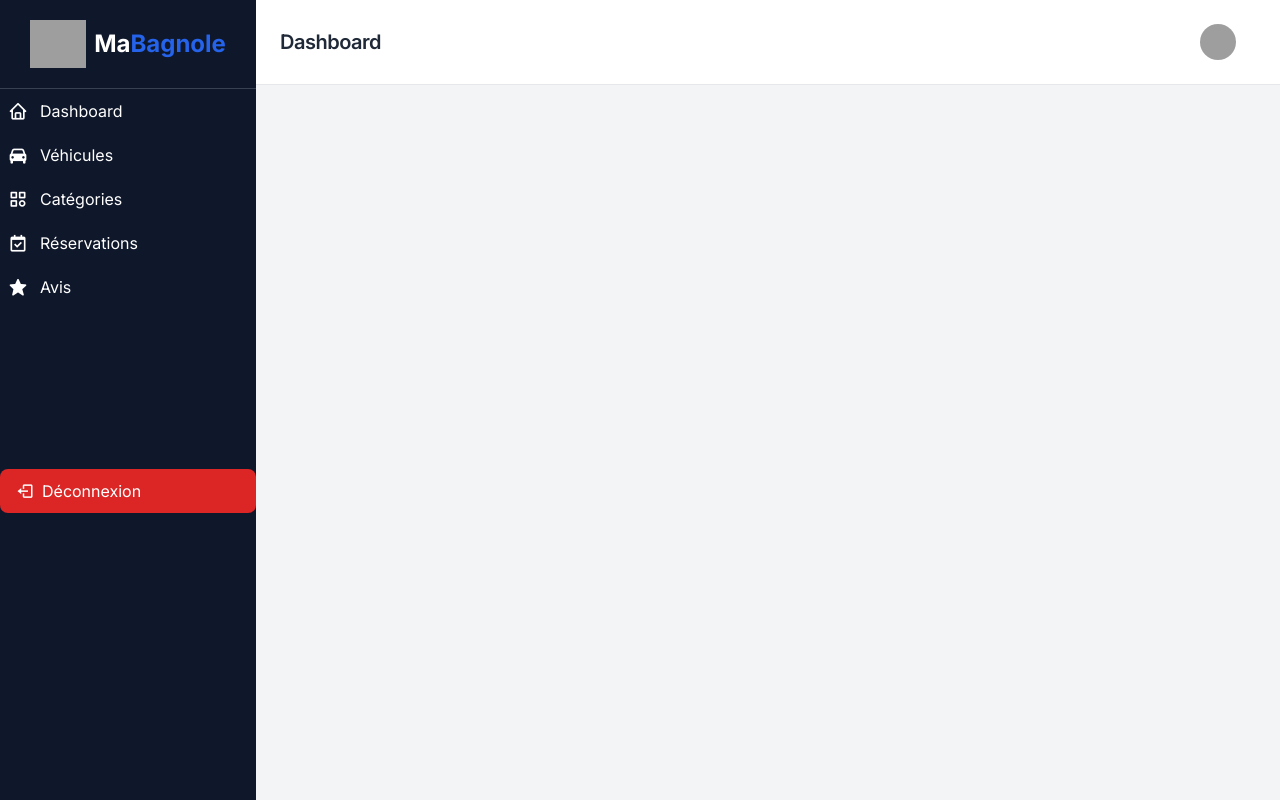
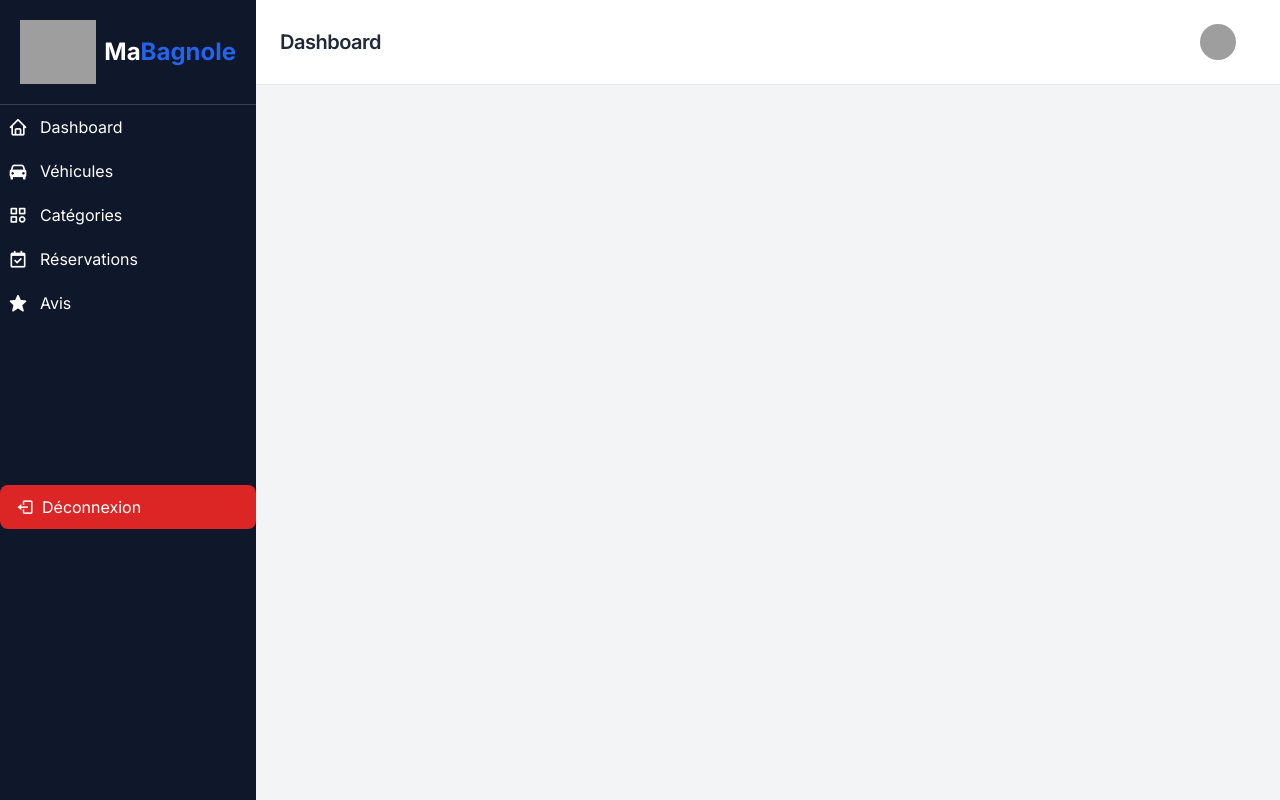
Before and after one commit to AZIZABADA10/MaBagnole_MVC, a PHP site: page /app/Views/layouts/TOP_SIDE_BAR.php in a window 1280 px wide. Run offline with PHP 8.4, Linux system fonts and the light colour scheme; the template is opened without the code that fills it, so the values that code supplies are empty; some libraries are stand-ins or nearby versions; grey boxes are pictures that could not be loaded.

Commit message:
Modification de la barre de navigation latérale

```diff
--- a/app/Views/layouts/TOP_SIDE_BAR.php
+++ b/app/Views/layouts/TOP_SIDE_BAR.php
@@ -36,7 +36,9 @@
 <aside class="w-64 bg-[#0F172A] text-white hidden md:flex flex-col">
   <!-- Logo -->
   <div class="p-5 text-2xl font-bold text-center border-b border-gray-700 flex items-center justify-center gap-2">
-    <img src="<?= BASE_URL ?>/assets/logo.png" class="w-14 h-12">
+    <a href="<?= BASE_URL ?>" class="text-2xl font-bold text-blue-600">
+                <img src="<?= BASE_URL ?>/assets/logo.png" alt="logo" class="w-20 h-16">
+            </a>
 
     <span>Ma<span class="text-[#2563EB]">Bagnole</span></span>
   </div>
```
